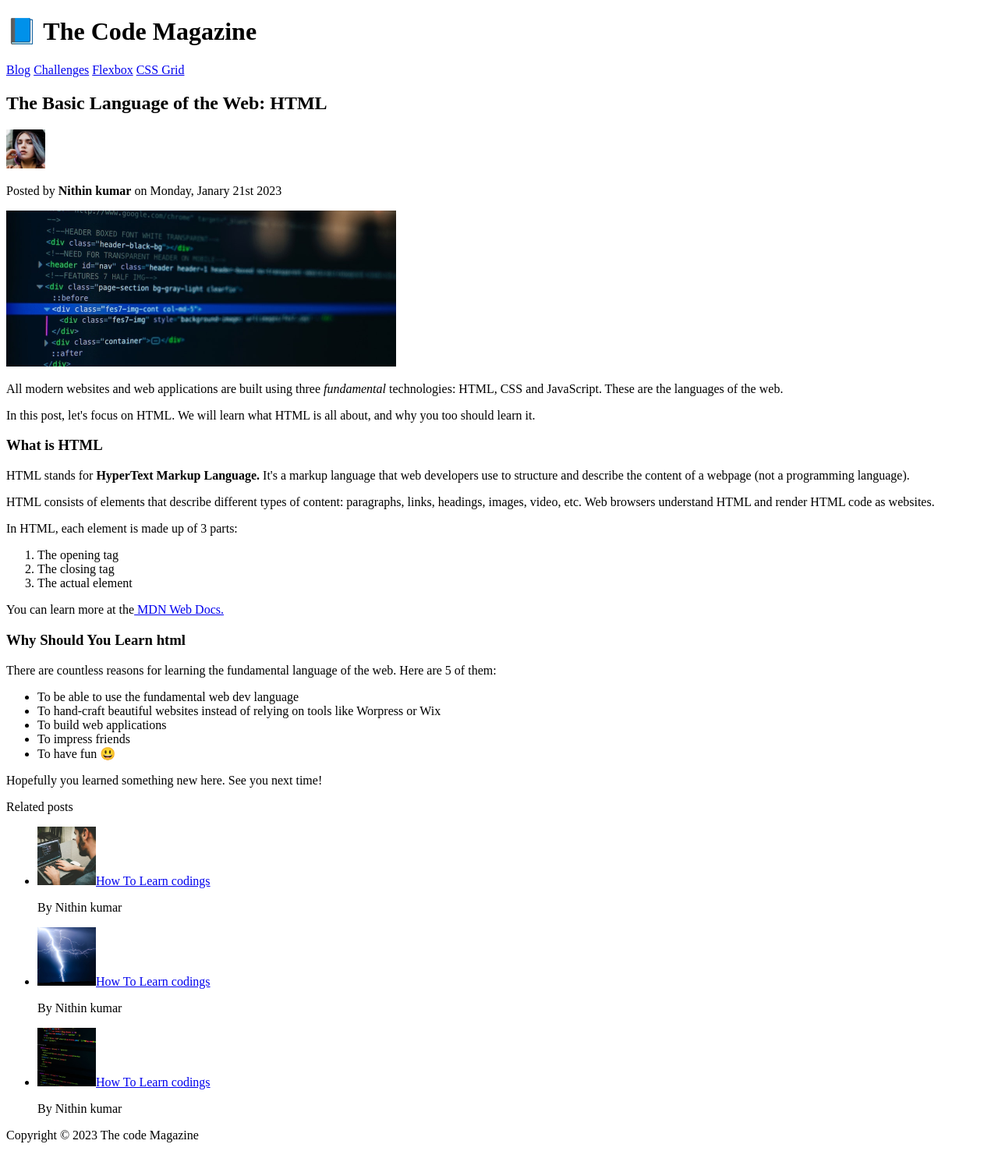
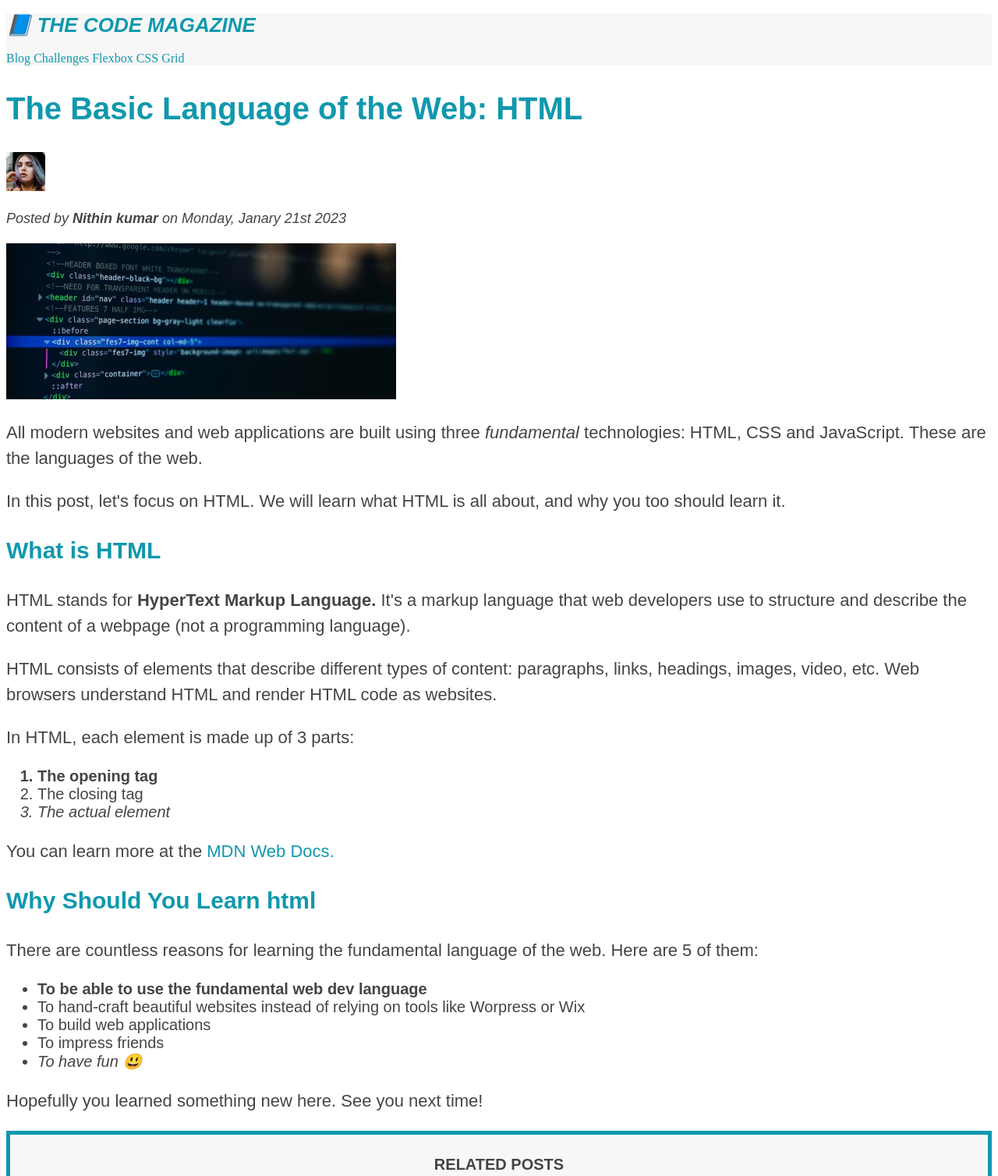
Before and after one commit to jknithin36/restart, a plain HTML site: page html/one/index.html in a window 1280 px wide. Shown: the top 1508 px of the page at 78% size. Before the commit the page ends 1473 px from the top, so only its background shows below. Drawn offline with Linux system fonts and the light colour scheme.

Commit message:
day 2 & 3

```diff
--- a/html/one/index.html
+++ b/html/one/index.html
@@ -2,6 +2,7 @@
 <html lang="en">
   <head>
     <meta charset="UTF-8"/>
+    <link href="style.css" rel="stylesheet"/>
     <title>HTML Language</title>
   </head>
   <body>
@@ -13,13 +14,13 @@
     <h5>Hello World</h5>
     <h6>Hello World</h6>
     -->
-    <header>
+    <header class="main-header">
     <h1>📘 The Code Magazine</h1>
     <nav>
-  <a href="blog.html">Blog</a>
-  <a href="#">Challenges</a>
-  <a href="#">Flexbox</a>
-  <a href="#">CSS Grid</a>
+      <a href="blog.html">Blog</a>
+      <a href="blog.html">Challenges</a>
+      <a href="blog.html">Flexbox</a>
+      <a href="blog.html">CSS Grid</a>
     </nav>
   </header>
 
@@ -27,7 +28,7 @@
     <h2>The Basic Language of the Web: HTML</h2>
     <img src="laura-jones.jpg" alt="author_image" height="50" width="50"/>
 
-    <p>Posted by <strong>Nithin kumar</strong> on Monday, Janary 21st 2023 </P>
+    <p id="author">Posted by <strong>Nithin kumar</strong> on Monday, Janary 21st 2023 </P>
       <img src="post-img.jpg" alt="demo_image" width="500" height="200"/>
     <p>All modern websites and web applications are built using three <em>fundamental </em>technologies: HTML, CSS and JavaScript. These are the languages of the web.</P>
     <p>In this post, let's focus on HTML. We will learn what HTML is all about, and why you too should learn it.</p>
@@ -59,15 +60,17 @@
 
 </article>
 <aside>
-  <p>Related posts</p>
+  <h4>Related posts</h4>
   <ul>
-    <li><img src="related-1.jpg" alt="image_1" height="75" width="75"/><a href="#">How To Learn codings</a><p>By Nithin kumar</p></li>
-    <li><img src="related-2.jpg" alt="image_1"\height="75" width="75"/><a href="#">How To Learn codings</a><p>By Nithin kumar</p></li>
-    <li><img src="related-3.jpg" alt="image_1"height="75" width="75"/><a href="#">How To Learn codings</a><p>By Nithin kumar</p></li>
+    <li class="related"><img src="related-1.jpg" alt="image_1" height="75" width="75"/><a href="blog.html">How To Learn codings</a><p class="related-author">By Nithin kumar</p></li>
+    <li class="related"><img src="related-2.jpg" alt="image_1"\height="75" width="75"/><a href="blog.html">How To Learn codings</a><p  class="related-author">By Nithin kumar</p></li>
+    <li class="related"><img src="related-3.jpg" alt="image_1"height="75" width="75"/><a href="blog.html">How To Learn codings</a><p class="related-author">By Nithin kumar</p></li>
   </ul>
 </aside>
 <footer>
-  Copyright &copy; 2023 The code Magazine
+  <p id="copyright">Copyright &copy; 2023 The code Magazine</p>
+
+
 </footer>
   </body>
 </html>
--- /dev/null
+++ b/html/one/style.css
@@ -0,0 +1,116 @@
+h1,h2,h3,h4,p,li{
+  font-family: sans-serif;
+  color: #444;
+}
+
+h1,h2,h3{
+  color: #1098ad;
+}
+
+h1{
+  font-size: 26px;
+  text-transform: uppercase;
+  font-style: italic;
+}
+
+h2{
+  font-size: 40px;
+}
+
+h3{
+  font-size: 30px;
+}
+
+h4{
+  font-size: 20px;
+  text-transform: uppercase;
+  text-align: center;
+}
+
+p{
+  font-size: 22px;
+  line-height: 1.5;
+}
+
+li{
+
+  font-size: 20px;
+
+}
+
+/* footer p{
+  font-size: 16px;
+} */
+
+/* header p{
+  font-style: italic;
+} */
+
+#author{
+  font-style: italic;
+  font-size: 18px;
+}
+
+#copyright{
+  font-size: 16px;
+}
+
+.related-author{
+  font-size: 18px;
+  font-weight: bold;
+}
+
+.related{
+  list-style: none;
+}
+
+.main-header{
+  background-color: #f7f7f7;
+}
+
+aside{
+  background-color: #f7f7f7;
+  border: 5px solid #1098ad;
+}
+
+/* psuedo-elemnts */
+
+li:first-child{
+  font-weight: bold;
+}
+
+li:last-child{
+  font-style: italic;
+}
+
+/* li:nth-child(2){
+  color: red;
+}
+li:nth-child(odd){
+  color:greenyellow;
+} */
+/* frist child means frist elemnt */
+
+/* a{
+  color: #1098ad;
+} */
+a:link {
+  color: #1098ad;
+  text-decoration: none;
+}
+
+a:visited{
+  color: #1098ad;
+}
+
+a:hover{
+  color:orangered;
+  font-weight: bold;
+  text-decoration: underline orangered;
+}
+
+a:active{
+  background-color: black;
+  font-style: italic;
+}
+/*LVHA*/
```
Also changed, not shown: 3 other files.
